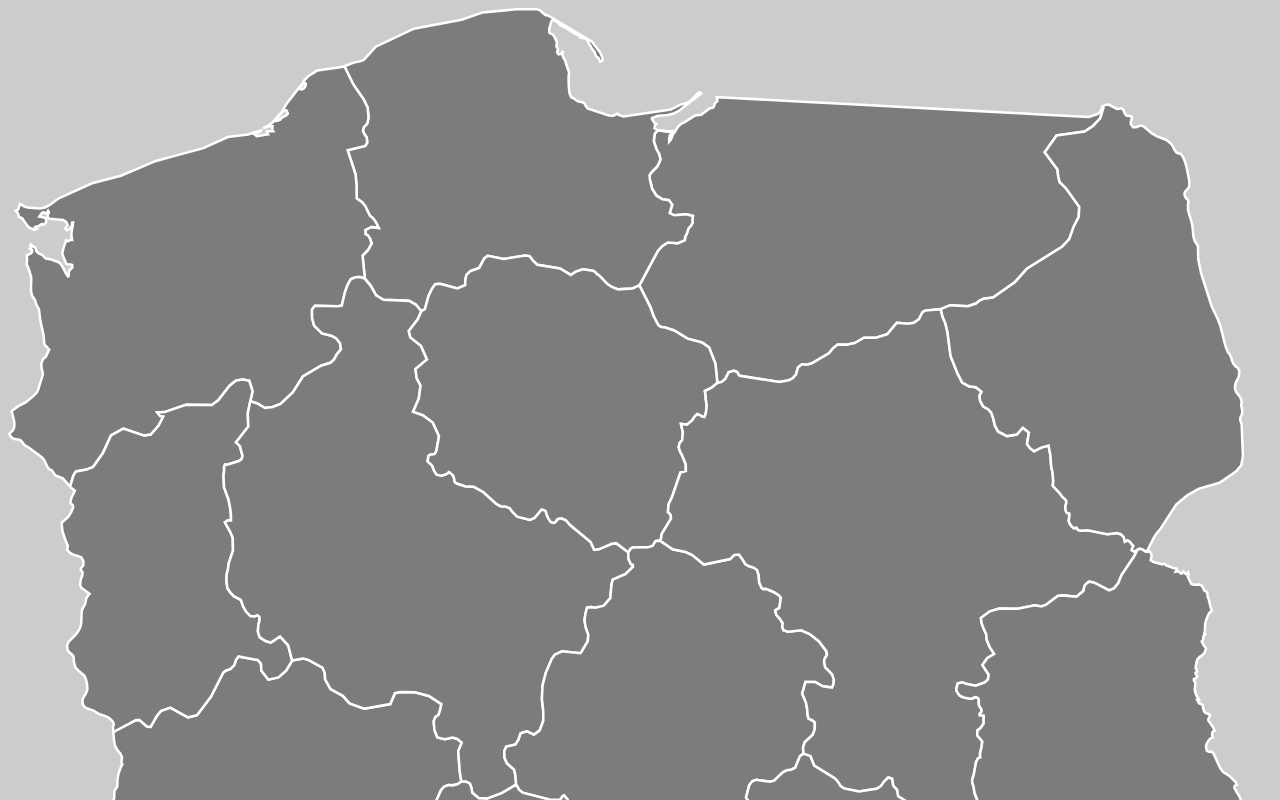
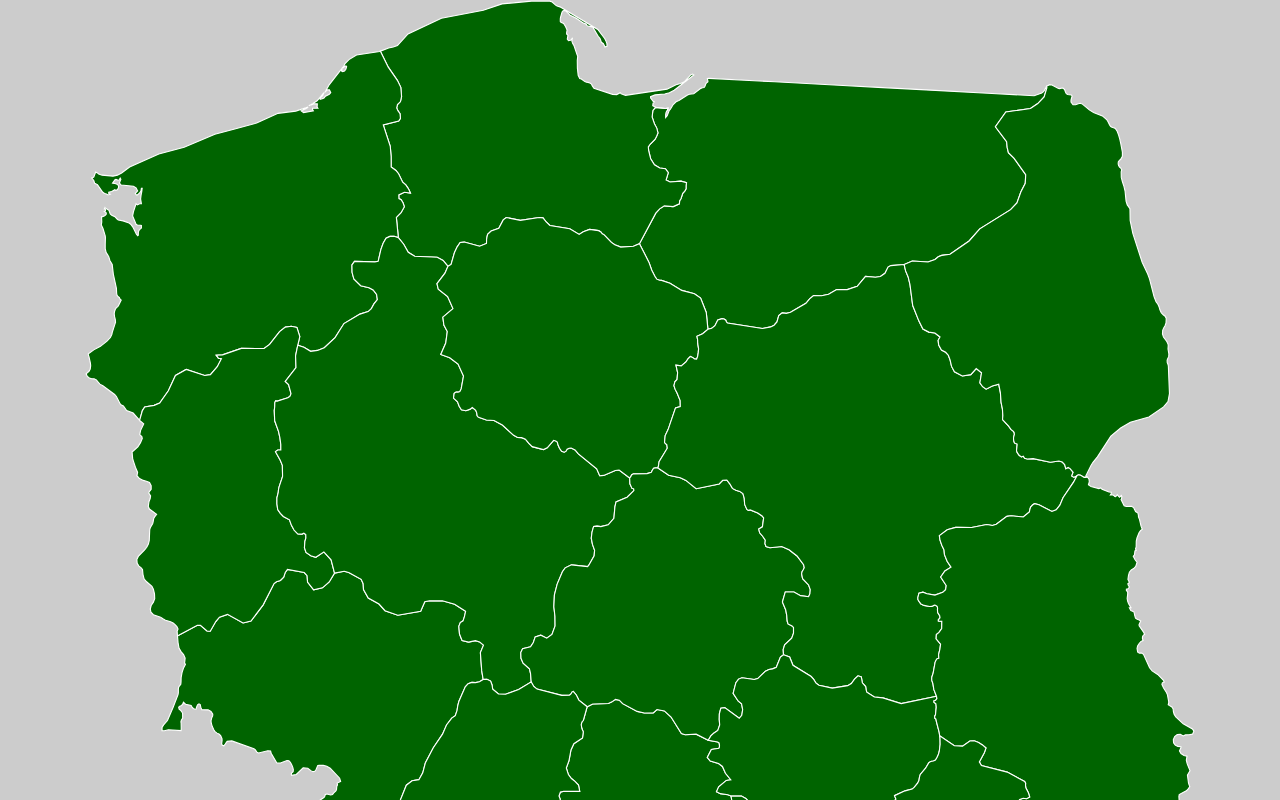
Before and after one commit to LeszekParkot/empik-recruitment, a React (Create React App) app: page / in a window 1280 px wide. Shown: the top 800 px of the page. Built offline with nearby package versions, Linux system fonts and the light colour scheme.

Commit message:
Refactoring.

```diff
--- a/package.json
+++ b/package.json
@@ -6,6 +6,7 @@
     "@testing-library/jest-dom": "^4.2.4",
     "@testing-library/react": "^9.5.0",
     "@testing-library/user-event": "^7.2.1",
+    "bootstrap": "^4.5.2",
     "react": "^16.13.1",
     "react-dom": "^16.13.1",
     "react-scripts": "3.4.3"
--- a/src/_App.scss
+++ b/src/_App.scss
@@ -1,3 +1,3 @@
-html{
+html, body{
     background-color: #ccc;
 }
--- a/src/components/map/MapWrapper.js
+++ b/src/components/map/MapWrapper.js
@@ -5,8 +5,9 @@ import mapData from "../../data/map-data";
 
 function MapWrapper() {
     return (
-        <div className="mapWrapper">
-            <svg fill="#7c7c7c" stroke="#ffffff" strokeWidth="2" viewBox="0 0 1000 948" xmlns="http://www.w3.org/2000/svg">
+        <section className="map">
+            <div className="container">
+                <svg stroke="#ffffff" viewBox="0 0 1000 948" xmlns="http://www.w3.org/2000/svg">
 
                     {
                         mapData.map( province =>(
@@ -19,6 +20,7 @@ function MapWrapper() {
 
                 </svg>
             </div>
+        </section>
     );
 };
 
--- a/src/components/map/ProvinceArea.js
+++ b/src/components/map/ProvinceArea.js
@@ -4,6 +4,7 @@ import React from "react";
 function ProvinceArea(props) {
     return (
         <path
+            className="map__province-area"
             id={ props.id }
             d={ props.shape }>
         </path>
--- /dev/null
+++ b/src/components/map/_map.scss
@@ -0,0 +1,13 @@
+$color-province: #006400;
+
+
+.map{
+    &__province-area{
+        transition: all 0.3s;
+        fill: $color-province;
+    }
+    &__province-area:hover{
+        cursor: pointer;
+        fill: lighten($color-province, 8%);
+    }
+}
--- a/src/index.css
+++ b/src/index.css
@@ -1,4 +1,15 @@
-html {
+html, body {
   background-color: #ccc;
 }
+
+.map__province-area {
+  -webkit-transition: all 0.3s;
+  transition: all 0.3s;
+  fill: #006400;
+}
+
+.map__province-area:hover {
+  cursor: pointer;
+  fill: #008d00;
+}
 /*# sourceMappingURL=index.css.map */
--- a/src/index.js
+++ b/src/index.js
@@ -1,5 +1,6 @@
 import React from 'react';
 import ReactDOM from 'react-dom';
+import '../node_modules/bootstrap/dist/css/bootstrap.css';
 import './index.css';
 import App from './App';
 
--- a/src/index.scss
+++ b/src/index.scss
@@ -1 +1,2 @@
 @import "./App";
+@import "./components/map/map";
```
Also changed, not shown: src/components/map/_MapWrapper.scss (deleted), src/components/map/_ProvinceArea.scss (deleted), 2 other files (tests, documents, lock files or other folders). Lines whose indentation alone changed are shown as unchanged.
